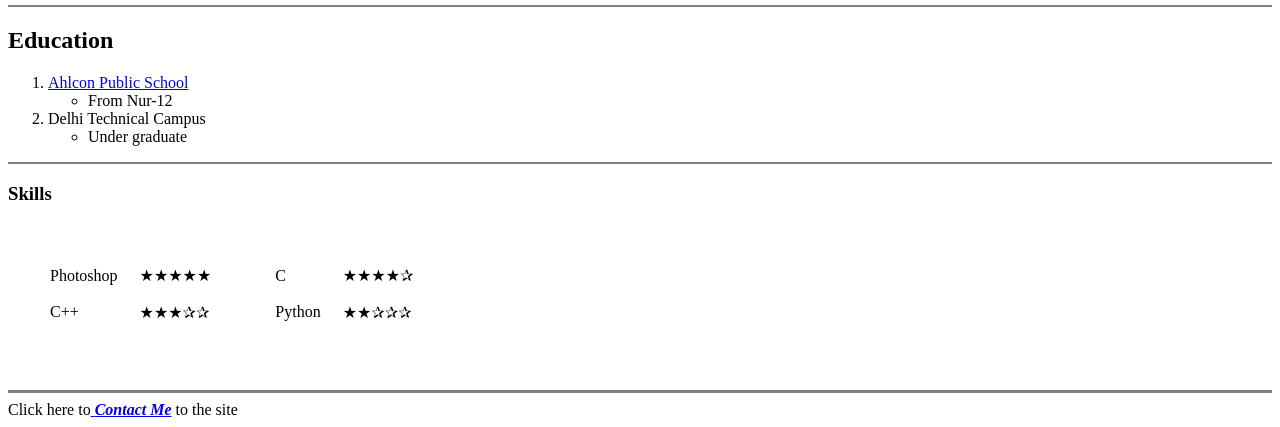
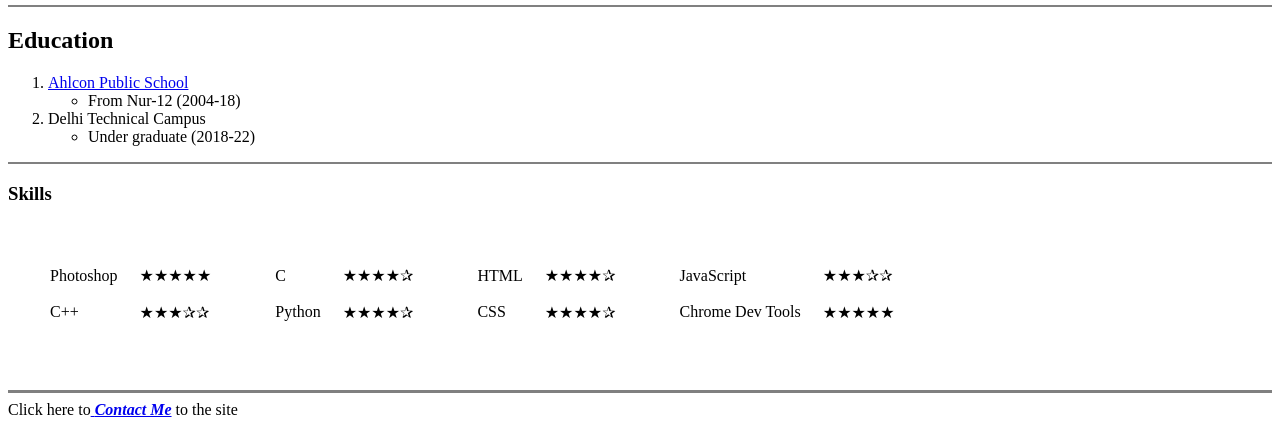
Before and after one commit to CraZE13/firstProject, a plain HTML site: page index.html in a window 1280 px wide. Shown: the part 411-838 px from the top of the page. Drawn offline with Linux system fonts and the light colour scheme.

Commit message:
made some changes to both html files

```diff
--- a/index.html
+++ b/index.html
@@ -30,7 +30,7 @@
     </li>
     <ul>
       <li>
-        From Nur-12
+        From Nur-12 (2004-18)
       </li>
     </ul>
     <li>
@@ -38,7 +38,7 @@
     </li>
     <ul>
       <li>
-        Under graduate
+        Under graduate (2018-22)
       </li>
     </ul>
   </ol>
@@ -58,7 +58,23 @@
         <table cellspacing="20">
           <tr>
             <td>C<br><br>Python</td>
-            <td>★★★★✰<br><br>★★✰✰✰</td>
+            <td>★★★★✰<br><br>★★★★✰</td>
+          </tr>
+        </table>
+      </td>
+      <td>
+        <table cellspacing="20">
+          <tr>
+            <td>HTML<br><br>CSS</td>
+            <td>★★★★✰<br><br>★★★★✰</td>
+          </tr>
+        </table>
+      </td>
+      <td>
+        <table cellspacing="20">
+          <tr>
+            <td>JavaScript<br><br>Chrome Dev Tools</td>
+            <td>★★★✰✰<br><br>★★★★★</td>
           </tr>
         </table>
       </td>
```
Also changed, not shown: link.html (+2 -0 lines).
